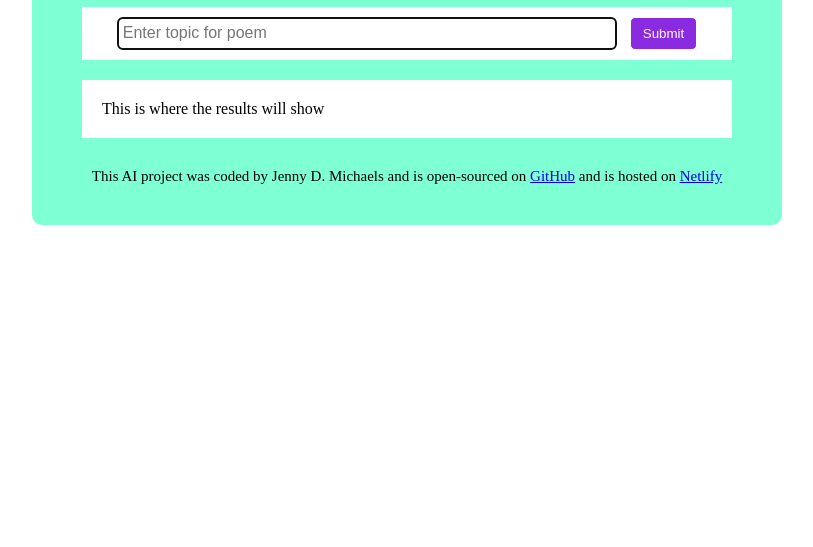
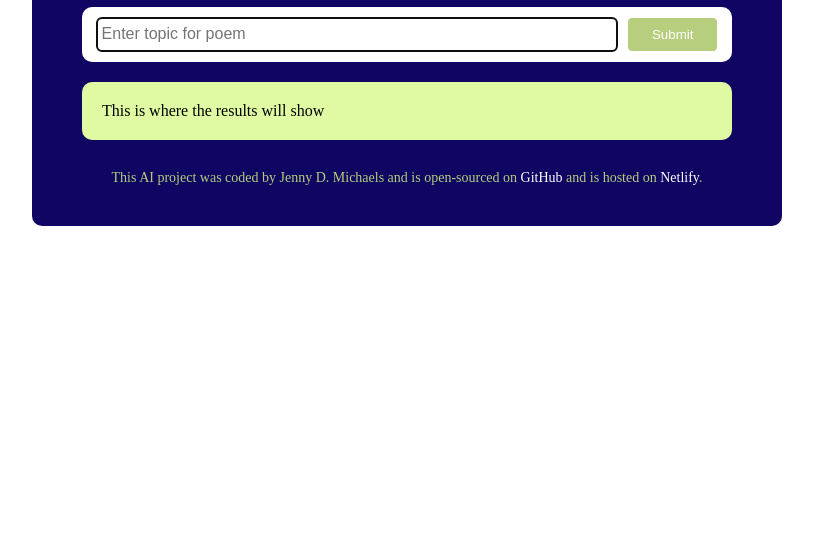
Before and after one commit to cjsekdms37/poem-generator, a plain HTML site: page index.html in a window 1280 px wide. Shown: the part 253-800 px from the top of the page, without its empty margins (233-1046 px from the left). Drawn offline with Linux system fonts and the light colour scheme.

Commit message:
Updated colors in css

```diff
--- a/index.html
+++ b/index.html
@@ -34,7 +34,7 @@
           >GitHub</a
         >
         and is hosted on
-        <a href="https://poem-generator-djcm.netlify.app">Netlify</a>
+        <a href="https://poem-generator-djcm.netlify.app">Netlify</a>.
       </footer>
       <script src=" src/index.js"></script>
     </div>
--- a/src/ style.css
+++ b/src/ style.css
@@ -1,5 +1,5 @@
 .container {
-  background-color: aquamarine;
+  background-color: #100562;
   border-radius: 10px;
   margin: 140px auto;
   max-width: 650px;
@@ -7,12 +7,13 @@
 }
 
 .poem {
+  background-color: #e0faa3;
+  border-radius: 10px;
   padding: 20px;
-  background-color: white;
 }
 
 .subject-input {
-  border: 1px solid red;
+  border: 1px solid #b6ce7d;
   border-radius: 5px;
   font-size: 16px;
   line-height: 20px;
@@ -21,28 +22,41 @@
 }
 
 .submit-button {
-  background-color: blueviolet;
+  background-color: #b6ce7d;
   border: 1px solid white;
   border-radius: 5px;
   color: white;
-  margin-left: 13px;
-  padding: 8px 12px;
+  margin-left: 9px;
+  padding: 9px 24px;
+}
+
+a {
+  color: white;
+  text-decoration: none;
+}
+
+a:hover {
+  color: rgb(255, 121, 255);
+  text-decoration: underline;
 }
 
 form {
   background-color: white;
+  border-radius: 10px;
   display: flex;
   justify-content: center;
   margin-bottom: 20px;
-  padding: 10px 20px;
+  padding: 10px 6px;
 }
 
 footer {
-  font-size: 15px;
+  color: #b6ce7d;
+  font-size: 14px;
   text-align: center;
   margin-top: 30px;
 }
 
 h1 {
+  color: #c6d999;
   text-align: center;
 }
```
